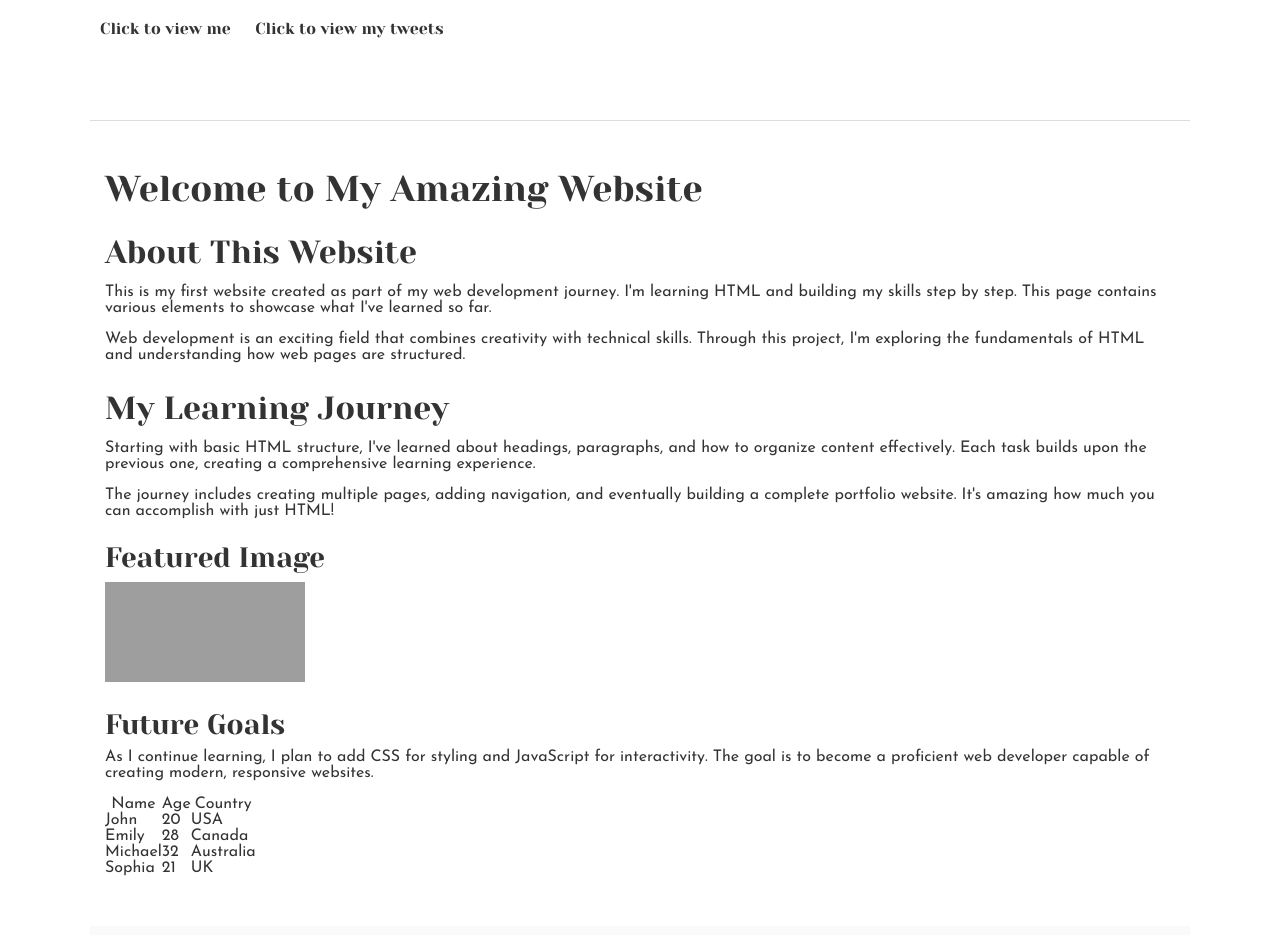
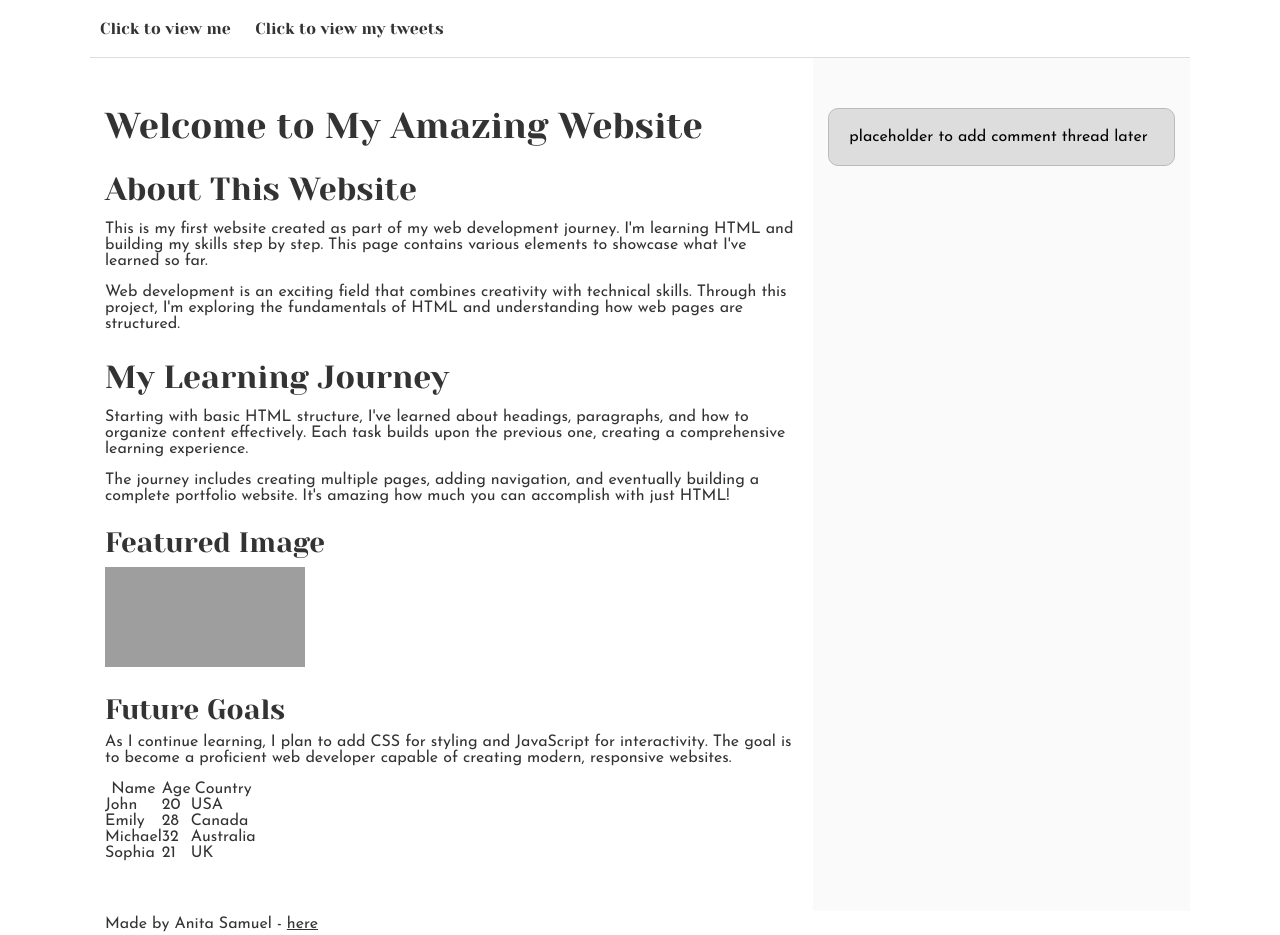
Before and after one commit to arhnita/alx_html_css, a plain HTML site: page css_basic/index.html in a window 1280 px wide. Shown: the top 935 px of the page. Drawn offline with Linux system fonts and the light colour scheme; grey boxes are pictures that could not be loaded.

Commit message:
css styling

```diff
--- a/css_basic/index.html
+++ b/css_basic/index.html
@@ -82,7 +82,7 @@
     </main>
 
     <footer>
-        <p>Made by Your Name - <a href="https://github.com/yourusername" target="_blank">here</a></p>
+        <p>Made by Anita Samuel - <a href="https://github.com/yourusername" target="_blank">here</a></p>
     </footer>
 
 </body>
--- a/css_basic/styles.css
+++ b/css_basic/styles.css
@@ -0,0 +1,20 @@
+body {
+    display: flex;
+    flex-direction: column;
+}
+
+main{
+    display: flex;
+    flex-direction: row;
+    flex: auto;
+}
+
+article{
+    flex: 2;
+    overflow-y: auto;
+}
+
+aside{
+    flex: 1;
+    overflow-y: auto;
+}
```
Also changed, not shown: css_basic/tweets.html (+1 -1 lines).
